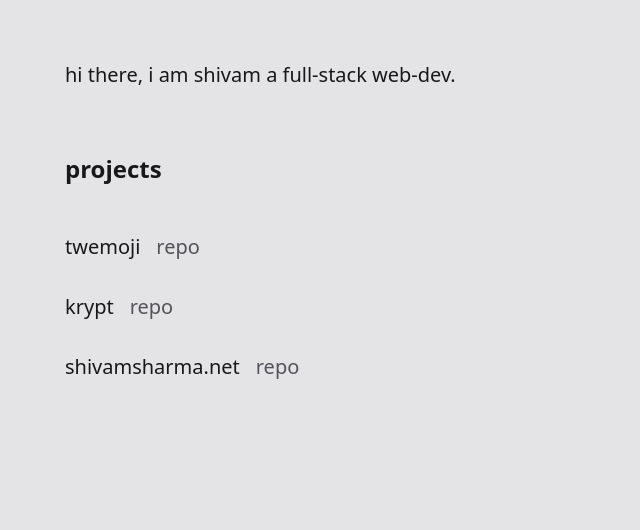
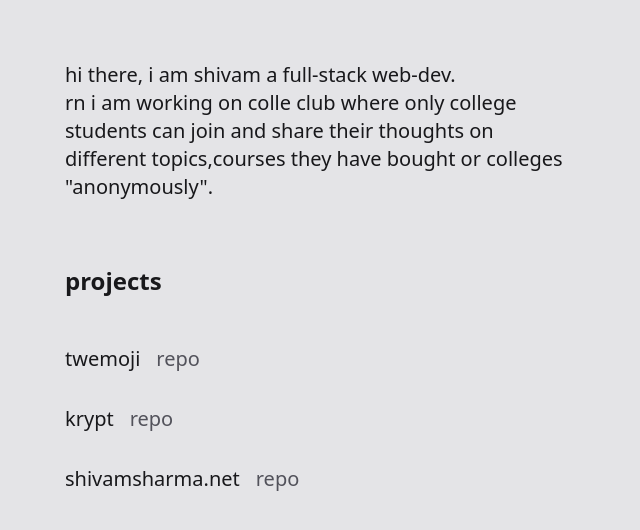
Before and after one commit to shivamhwp/site, an Astro site: page / in a window 1280 px wide. Shown: the part 110-640 px from the top of the page, without its empty margins (319-959 px from the left). Built offline with nearby package versions, Linux system fonts and the light colour scheme; Astro itself is replaced by a stand-in of ours.

Commit message:
new project info

```diff
--- a/src/components/Main.jsx
+++ b/src/components/Main.jsx
@@ -10,6 +10,9 @@ const Main = () => {
         {/* intro */}
         <div className="lg:pt-12 pt-16 ">
           hi there, i am shivam a full-stack web-dev.
+          <br /> rn i am working on colle club where only college students can
+          join and share their thoughts on different topics,courses they have
+          bought or colleges "anonymously".
         </div>
         {/* projects */}
 
```
